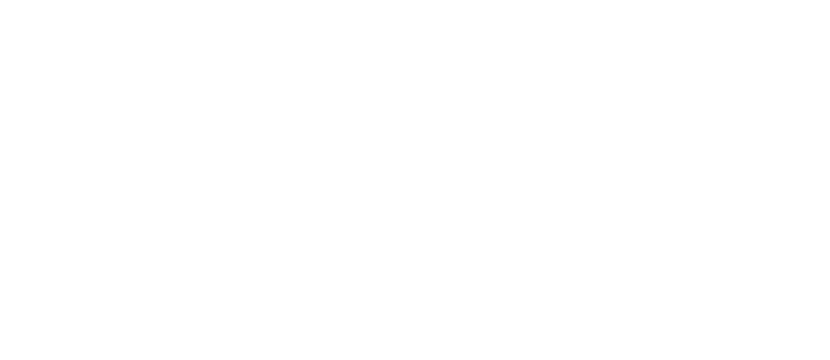
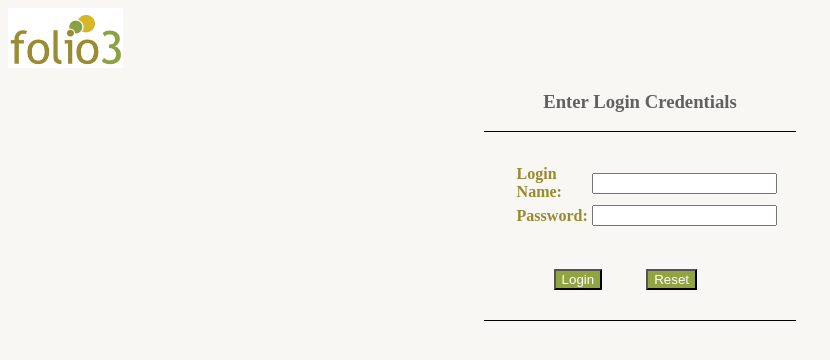
Before and after one commit to aimenshahid178/Training4, a plain HTML site: page index.html in a window 1280 px wide. Shown: the whole page, without its empty margins (0-830 px from the left). Drawn offline with Linux system fonts and the light colour scheme.

Commit message:
Login Page Complete

```diff
--- a/index.css
+++ b/index.css
@@ -1,61 +1,25 @@
-.wrapper{
-    background-color: transparent;
-    height: 550px;
-
+h3{
+    text-align: center;
+    color: rgb(99, 96, 96);
 }
 
-.clock{
-    text-align: right;
-    color: #978A30;
-    font-weight: bold;
+div{
+    text-align:left;
+    border-top: 1px solid;
+    border-bottom: 1px solid;
+    padding: 30px;
+    width: 20%;
+    margin: 0 auto;
 }
 
-.sth{
-    text-align: left;
-    float: left;
-    width: 50%;
-    height: 100%;
-
-}
-
-h2{
+table{
+    width: 100%;
     color: #978A30;
-}
-
-.h2{
-    color: #978A30;
-}
-
-.headings{
-    color: #CEBB29;
-}
-
-.title{
-    color: #90A441;
 }
 
 button{
     background-color: #90A441;
     color: white;
+    margin-top: 40px;
+    margin-left:40px;
 }
-
-section{
-    margin-left: 10%;
-    width: 80%;
-    height: 33%;
-    display: block;
-    overflow: hidden;
-    grid-template-columns: auto auto;
-}
-
-.tables {
-    font-family: arial, sans-serif;
-    border-collapse: collapse;
-    width: 50%;
-    margin-top: 60px;
-}
-
-td, th {
-    text-align: left;
-    padding: 8px;
-}
--- a/index.html
+++ b/index.html
@@ -3,9 +3,27 @@
 <head>
     <meta charset="UTF-8">
     <meta name="viewport" content="width=device-width, initial-scale=1.0">
+    <link rel="stylesheet" type="text/css" href="index.css">
     <title>Attendance Portal</title>
 </head>
-<body>
+<body bgcolor="#F8F7F3">
+    <img src="logo.png" height="60px" width="115px">
+    <h3>Enter Login Credentials</h3>
+    <div>
+        <table>
+            <tr>
+                <td class="headings"><b>Login Name: </b></td>
+                <td><input type="text" id="user";</td>
+            </tr>
+            <tr>
+                <td class="headings"><b>Password: </b></td>
+                <td><input type="password" id="pwd"></td>
+            </tr>
 
+        </table>
+        <button onclick="login()" id="login">Login</button>
+        <button onclick="reset()" id="reset">Reset</button>
+    </div>
+    <script src="index.js"></script>
 </body>
 </html>
--- a/index.js
+++ b/index.js
@@ -0,0 +1,8 @@
+function login(){
+
+};
+
+function reset(){
+    document.getElementById("user").value = "";
+    document.getElementById("pwd").value = "";
+};
--- /dev/null
+++ b/main.css
@@ -0,0 +1,61 @@
+.wrapper{
+    background-color: transparent;
+    height: 550px;
+
+}
+
+.clock{
+    text-align: right;
+    color: #978A30;
+    font-weight: bold;
+}
+
+.sth{
+    text-align: left;
+    float: left;
+    width: 50%;
+    height: 100%;
+
+}
+
+h2{
+    color: #978A30;
+}
+
+.h2{
+    color: #978A30;
+}
+
+.headings{
+    color: #CEBB29;
+}
+
+.title{
+    color: #90A441;
+}
+
+button{
+    background-color: #90A441;
+    color: white;
+}
+
+section{
+    margin-left: 10%;
+    width: 80%;
+    height: 33%;
+    display: block;
+    overflow: hidden;
+    grid-template-columns: auto auto;
+}
+
+.tables {
+    font-family: arial, sans-serif;
+    border-collapse: collapse;
+    width: 50%;
+    margin-top: 60px;
+}
+
+td, th {
+    text-align: left;
+    padding: 8px;
+}
```
Also changed, not shown: main.html (+2 -2 lines).
